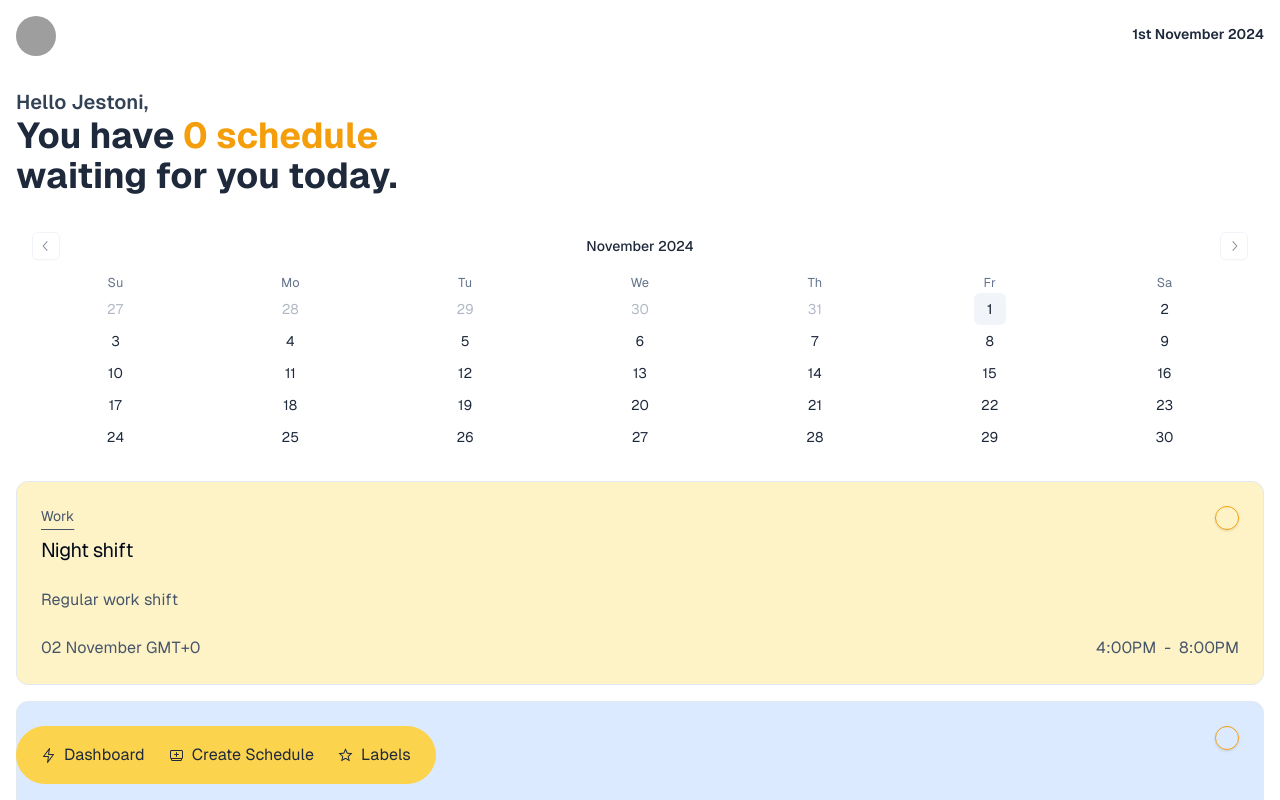
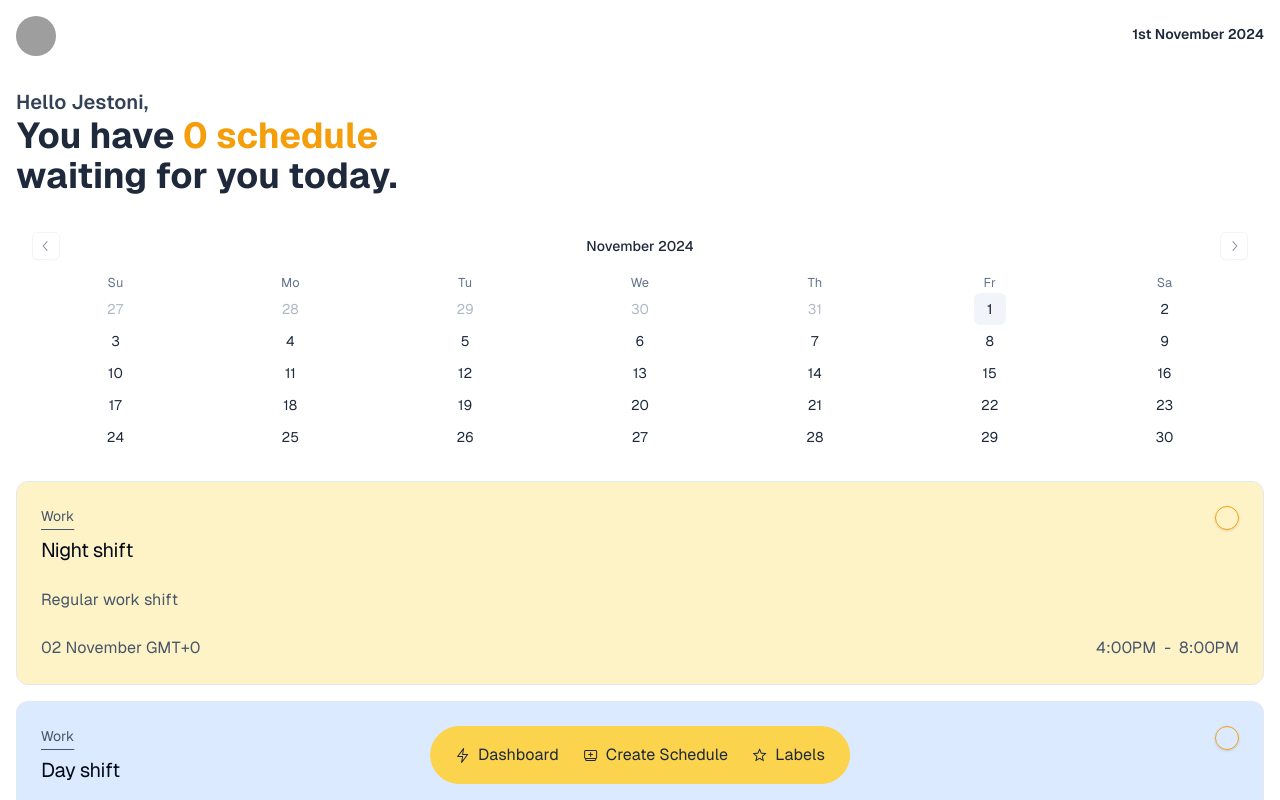
Before and after one commit to obicerj/mysched, a Next.js app: page / in a window 1280 px wide. Shown: the top 800 px of the page. Built offline with nearby package versions, Linux system fonts and the light colour scheme; grey boxes are pictures that could not be loaded.

Commit message:
Fix nav bar position to centered

```diff
--- a/app/page.tsx
+++ b/app/page.tsx
@@ -192,9 +192,9 @@ export default function Home() {
                 <div className="mt-4">{events}</div>
             </main>
 
-            <footer className="row-start-3 flex mt-12">
+            <footer className="flex mt-12 ">
                 <div
-                    className="fixed bottom-4 z-10 mx-auto w-fit flex gap-6 flex-wrap items-center justify-center
+                    className="fixed bottom-4 z-10 left-1/2 -translate-x-1/2 w-max flex gap-6 justify-center items-center
         border px-6 py-4 rounded-full border-amber-300 bg-amber-300"
                 >
                     <a
```
